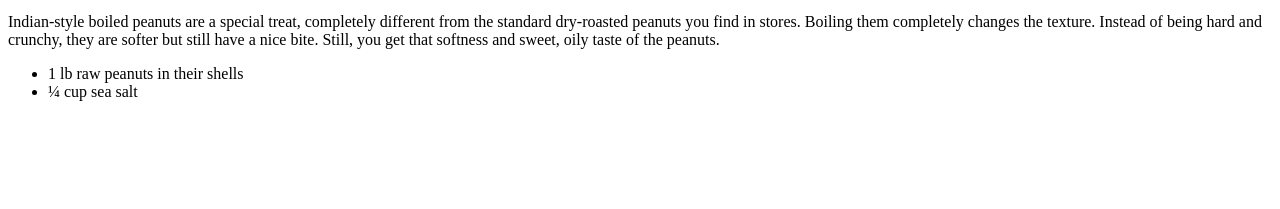
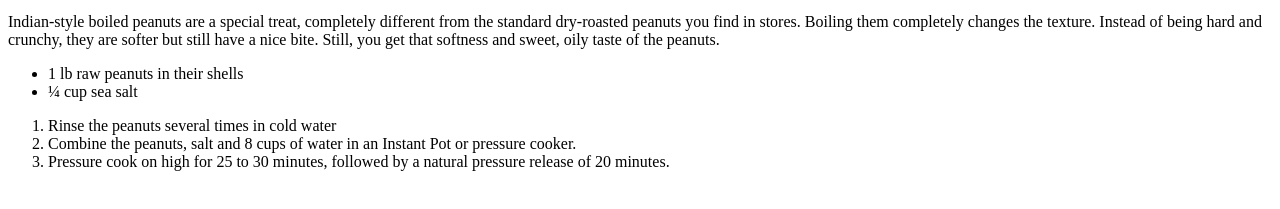
Before and after one commit to rainman9900/odin-recipes, a plain HTML site: page recipes/boiled-peanuts.html in a window 1280 px wide. Shown: the part 101-310 px from the top of the page. Drawn offline with Linux system fonts and the light colour scheme.

Commit message:
Added orderd list of directions needed to make boiled peanuts in the boiled-peanuts.html

```diff
--- a/recipes/boiled-peanuts.html
+++ b/recipes/boiled-peanuts.html
@@ -15,9 +15,19 @@
       sweet, oily taste of the peanuts.
     </p>
     <ul>
-        <li>1 lb raw peanuts in their shells</li>
-        <li>¼ cup sea salt</li>
+      <li>1 lb raw peanuts in their shells</li>
+      <li>¼ cup sea salt</li>
     </ul>
-    <ol></ol>
+    <ol>
+      <li>Rinse the peanuts several times in cold water</li>
+      <li>
+        Combine the peanuts, salt and 8 cups of water in an Instant Pot or
+        pressure cooker.
+      </li>
+      <li>
+        Pressure cook on high for 25 to 30 minutes, followed by a natural
+        pressure release of 20 minutes.
+      </li>
+    </ol>
   </body>
 </html>
```
